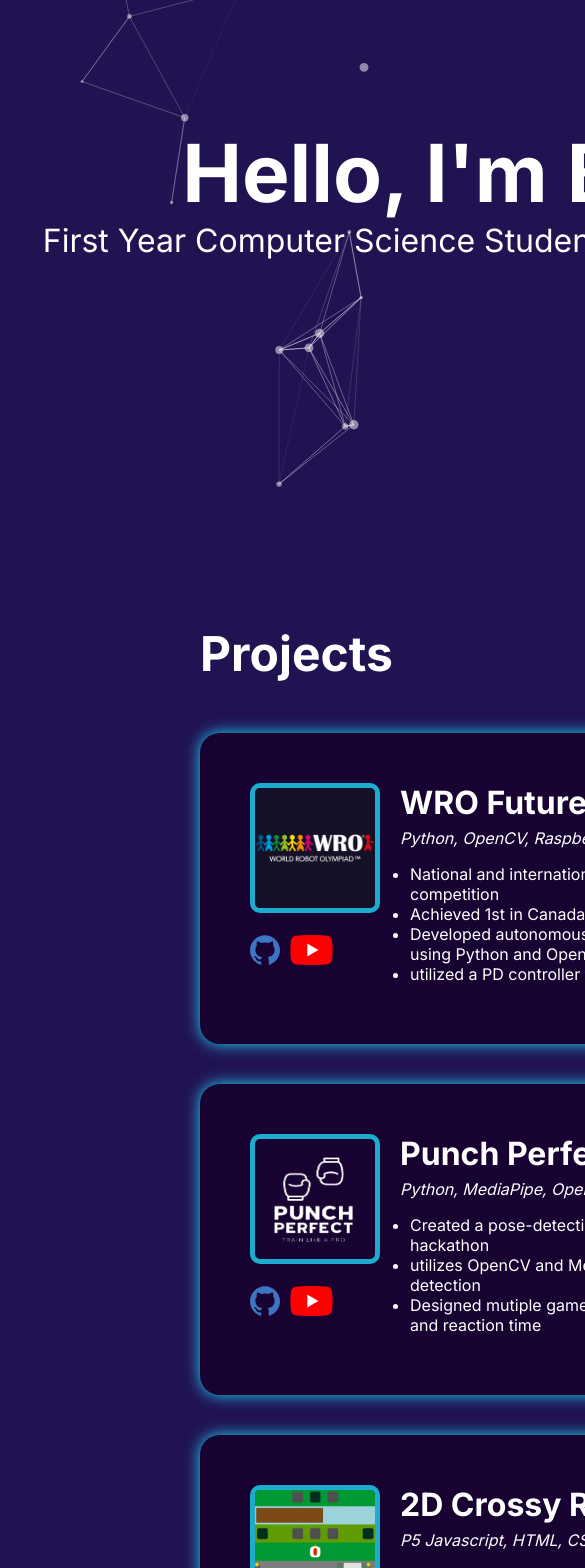
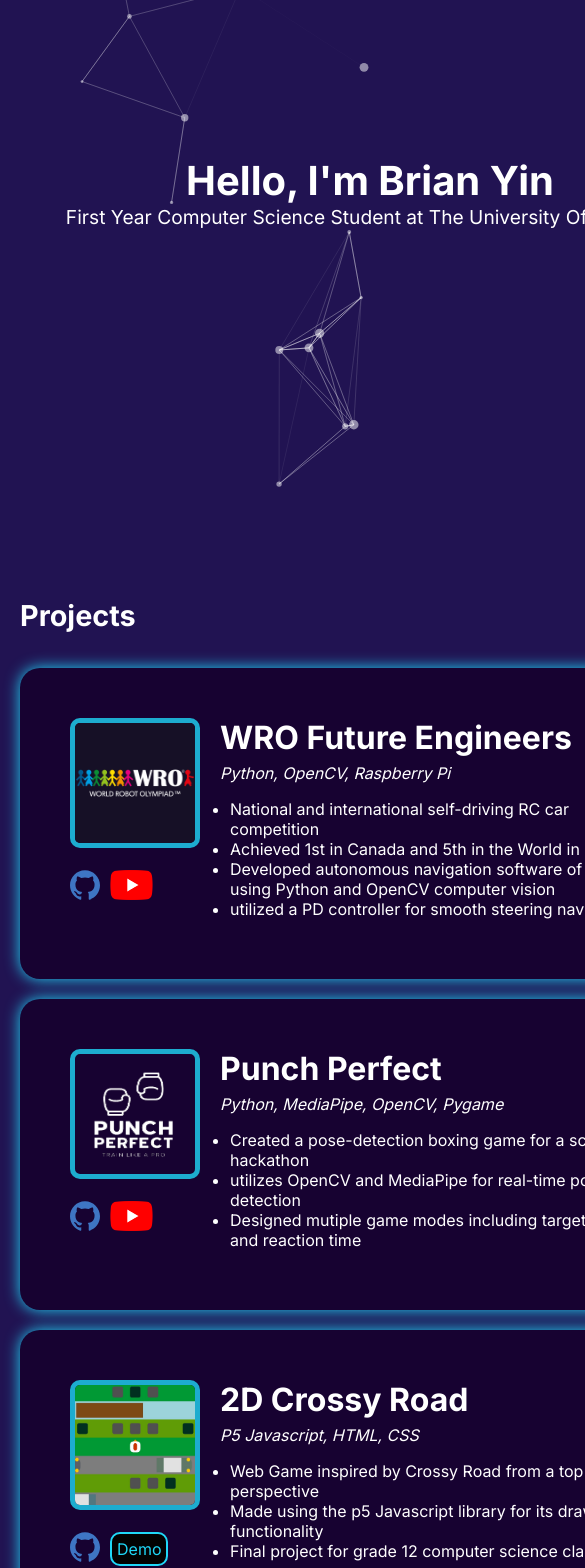
Before and after one commit to Brain256/personal-website, a React (Vite) app: page / in a window 390 px wide. Shown: the part 280-1848 px from the top of the page, 585 px wide, since content can reach past the window. Built offline with nearby package versions, Linux system fonts and the light colour scheme.

Commit message:
added responsive design for smaller screen sizes

```diff
--- a/src/App.css
+++ b/src/App.css
@@ -92,3 +92,60 @@ h2 {
   gap:10px;
 
 }
+
+/* responsive  design */
+
+/* tanlet */
+@media (max-width: 1024px) {
+  #project-container,
+  #exp-container,
+  #contact-container {
+    padding: 20px 40px;
+  }
+
+  h2 {
+    padding: 20px 40px;
+    font-size: 2.2rem;
+  }
+
+  .intro {
+    font-size: 3.5rem;
+  }
+
+  .intro-sub {
+    font-size: 1.5rem;
+  }
+}
+
+/* Phones */
+@media (max-width: 600px) {
+  #project-container,
+  #exp-container,
+  #contact-container {
+    padding: 15px 20px;
+    gap: 20px;
+  }
+
+  h2 {
+    padding: 10px 20px;
+    font-size: 1.8rem;
+  }
+
+  .intro {
+    font-size: 2.5rem;
+  }
+
+  .intro-sub {
+    font-size: 1.2rem;
+  }
+
+  .contact-links {
+    flex-direction: column;
+    gap: 10px;
+    text-align: center;
+  }
+
+  .contact-links > div {
+    justify-content: center;
+  }
+}
```
Also changed, not shown: src/components/Cards.css (+12 -0 lines).
